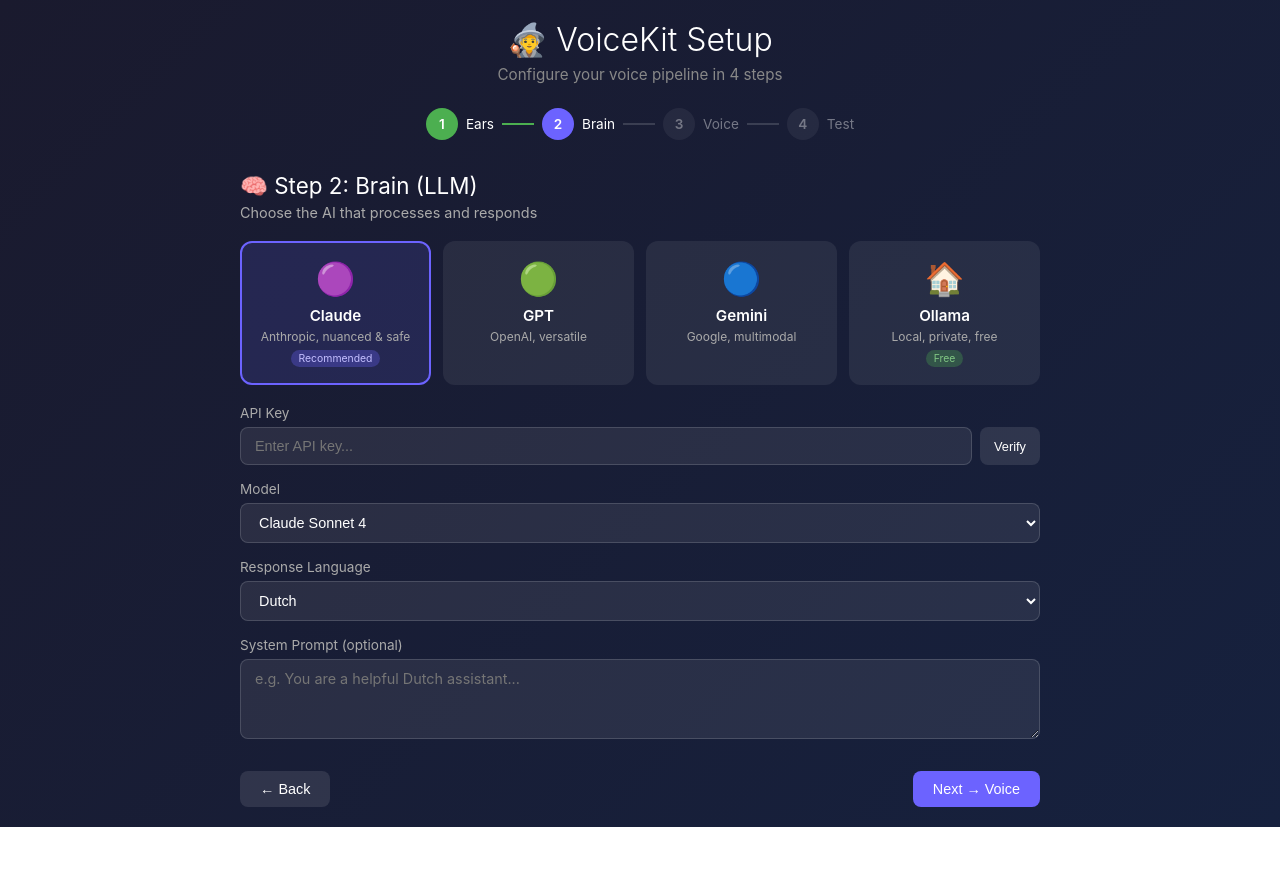
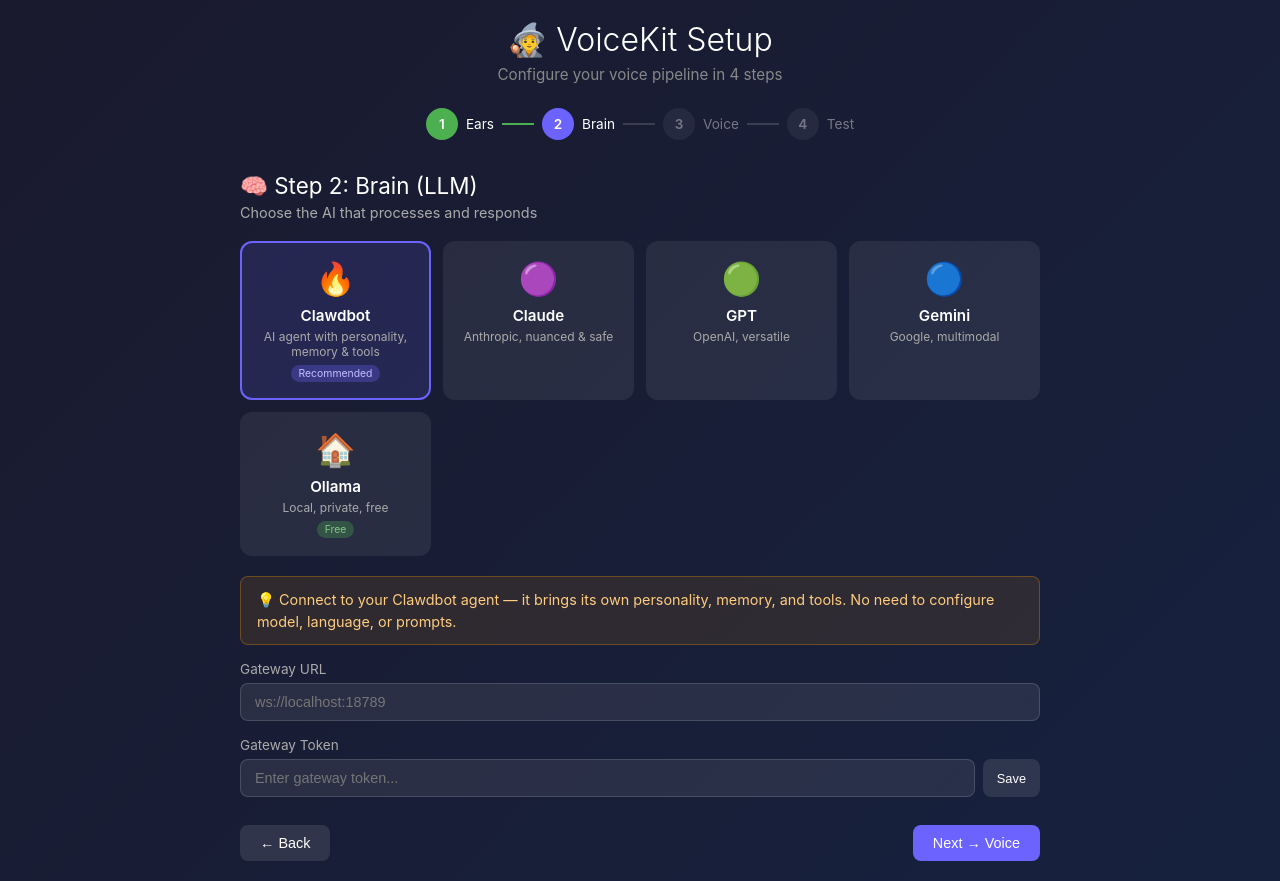
Before and after one commit to ryuforthepeople/voice, a website: page packages/wizard/public/index.html in a window 1280 px wide. Both pictures are taken after a click on the button "Next → Brain". Before the commit the page ends 827 px from the top, so only its background shows below. Drawn offline with Linux system fonts and the light colour scheme.

Commit message:
feat: add Clawdbot as primary Brain option in wizard

```diff
--- a/packages/wizard/public/index.html
+++ b/packages/wizard/public/index.html
@@ -90,11 +90,16 @@
     <p class="panel-desc">Choose the AI that processes and responds</p>
 
     <div class="cards" id="llm-cards">
-      <div class="card selected" data-provider="claude">
+      <div class="card" data-provider="clawdbot">
+        <div class="card-icon">🔥</div>
+        <div class="card-name">Clawdbot</div>
+        <div class="card-meta">AI agent with personality, memory & tools</div>
+        <div class="card-badge">Recommended</div>
+      </div>
+      <div class="card" data-provider="claude">
         <div class="card-icon">🟣</div>
         <div class="card-name">Claude</div>
         <div class="card-meta">Anthropic, nuanced & safe</div>
-        <div class="card-badge">Recommended</div>
       </div>
       <div class="card" data-provider="gpt">
         <div class="card-icon">🟢</div>
@@ -115,6 +120,23 @@
     </div>
 
     <div id="llm-config">
+      <div id="llm-clawdbot-fields" style="display:none">
+        <div class="clawdbot-info">
+          💡 Connect to your Clawdbot agent — it brings its own personality, memory, and tools. No need to configure model, language, or prompts.
+        </div>
+        <div class="field">
+          <label>Gateway URL</label>
+          <input type="text" id="clawdbot-url" placeholder="ws://localhost:18789">
+        </div>
+        <div class="field">
+          <label>Gateway Token</label>
+          <div class="field-row">
+            <input type="password" id="clawdbot-token" placeholder="Enter gateway token...">
+            <button class="btn btn-secondary btn-sm" onclick="verifyKey('llm')">Save</button>
+          </div>
+          <div class="verify-status" id="clawdbot-verify"></div>
+        </div>
+      </div>
       <div class="field" id="llm-key-field">
         <label>API Key</label>
         <div class="field-row">
@@ -123,11 +145,11 @@
         </div>
         <div class="verify-status" id="llm-verify"></div>
       </div>
-      <div class="field">
+      <div class="field" id="llm-model-field">
         <label>Model</label>
         <select id="llm-model"></select>
       </div>
-      <div class="field">
+      <div class="field" id="llm-lang-field">
         <label>Response Language</label>
         <select id="llm-lang">
           <option value="nl-NL">Dutch</option>
@@ -136,7 +158,7 @@
           <option value="fr-FR">French</option>
         </select>
       </div>
-      <div class="field">
+      <div class="field" id="llm-prompt-field">
         <label>System Prompt (optional)</label>
         <textarea id="llm-prompt" placeholder="e.g. You are a helpful Dutch assistant..."></textarea>
       </div>
--- a/packages/wizard/public/wizard.css
+++ b/packages/wizard/public/wizard.css
@@ -251,3 +251,14 @@
   .nav-row { flex-direction: column-reverse; }
   .nav-row .btn { width: 100%; text-align: center; }
 }
+
+.clawdbot-info {
+  background: rgba(255, 152, 0, 0.1);
+  border: 1px solid rgba(255, 152, 0, 0.3);
+  border-radius: 8px;
+  padding: 12px 16px;
+  margin-bottom: 16px;
+  font-size: 0.9rem;
+  line-height: 1.5;
+  color: #ffcc80;
+}
--- a/packages/wizard/public/wizard.js
+++ b/packages/wizard/public/wizard.js
@@ -2,13 +2,14 @@
 let currentStep = 0;
 const state = {
   stt: { provider: 'deepgram', language: 'multi', model: 'nova-2' },
-  llm: { provider: 'claude', model: 'claude-sonnet-4-20250514', language: 'nl-NL', systemPrompt: '' },
+  llm: { provider: 'clawdbot', model: '', language: 'nl-NL', systemPrompt: '' },
   tts: { enabled: true, provider: 'edge', voice: 'nl-NL-MaartenNeural', speed: 1.0 },
 };
 const keys = {};
 
 // LLM models per provider
 const LLM_MODELS = {
+  clawdbot: [], // No model selection — uses the agent's configured model
   claude: [
     { id: 'claude-sonnet-4-20250514', name: 'Claude Sonnet 4' },
     { id: 'claude-3-5-haiku-20241022', name: 'Claude 3.5 Haiku' },
@@ -30,6 +31,7 @@
 // Verify key provider mapping
 const VERIFY_MAP = {
   deepgram: 'deepgram',
+  clawdbot: 'clawdbot',
   claude: 'anthropic',
   gpt: 'openai',
   elevenlabs: 'elevenlabs',
@@ -39,7 +41,7 @@
 // Cost estimates per minute (USD)
 const COSTS = {
   stt: { deepgram: 0.0043, google: 0.006, azure: 0.006, whisper: 0 },
-  llm: { claude: 0.01, gpt: 0.01, gemini: 0.005, ollama: 0 },
+  llm: { clawdbot: 0, claude: 0.01, gpt: 0.01, gemini: 0.005, ollama: 0 },
   tts: { edge: 0, elevenlabs: 0.003, 'openai-tts': 0.002 },
 };
 
@@ -104,9 +106,15 @@
   }
   sel.onchange = () => { state.llm.model = sel.value; };
 
-  // Show/hide key field for local providers
-  const needsKey = state.llm.provider !== 'ollama';
-  document.getElementById('llm-key-field').style.display = needsKey ? '' : 'none';
+  const isClawdbot = state.llm.provider === 'clawdbot';
+  const isLocal = state.llm.provider === 'ollama';
+
+  // Show/hide fields based on provider
+  document.getElementById('llm-key-field').style.display = (isClawdbot || isLocal) ? 'none' : '';
+  document.getElementById('llm-clawdbot-fields').style.display = isClawdbot ? '' : 'none';
+  document.getElementById('llm-model-field').style.display = isClawdbot ? 'none' : '';
+  document.getElementById('llm-lang-field').style.display = isClawdbot ? 'none' : '';
+  document.getElementById('llm-prompt-field').style.display = isClawdbot ? 'none' : '';
 }
 updateLLMModels();
 
@@ -201,6 +209,7 @@
   // Anthropic & OpenAI block browser CORS — accept key without live verify
   anthropic: null,
   openai: null,
+  clawdbot: null, // WebSocket — can't verify via HTTP
 };
 
 async function verifyKey(section) {
@@ -213,6 +222,22 @@
     keyStoreName = provider;
   } else if (section === 'llm') {
     provider = state.llm.provider;
+    // Clawdbot has its own fields
+    if (provider === 'clawdbot') {
+      const gwUrl = document.getElementById('clawdbot-url').value.trim();
+      const gwToken = document.getElementById('clawdbot-token').value.trim();
+      const statusEl = document.getElementById('clawdbot-verify');
+      if (!gwUrl || !gwToken) {
+        statusEl.textContent = 'Please fill in both fields';
+        statusEl.className = 'verify-status fail';
+        return;
+      }
+      keys.clawdbotGatewayUrl = gwUrl;
+      keys.clawdbotToken = gwToken;
+      statusEl.textContent = '✅ Saved (connection verified at runtime via WebSocket)';
+      statusEl.className = 'verify-status ok';
+      return;
+    }
     keyInput = document.getElementById('llm-key');
     statusEl = document.getElementById('llm-verify');
     keyStoreName = VERIFY_MAP[provider] || provider;
@@ -277,6 +302,8 @@
 // --- Restore saved keys into inputs ---
 function restoreKeys() {
   if (keys[state.stt.provider]) document.getElementById('stt-key').value = keys[state.stt.provider];
+  if (keys.clawdbotGatewayUrl) document.getElementById('clawdbot-url').value = keys.clawdbotGatewayUrl;
+  if (keys.clawdbotToken) document.getElementById('clawdbot-token').value = keys.clawdbotToken;
   const llmKeyName = VERIFY_MAP[state.llm.provider] || state.llm.provider;
   if (keys[llmKeyName]) document.getElementById('llm-key').value = keys[llmKeyName];
   const ttsKeyName = state.tts.provider === 'openai-tts' ? 'openai' : state.tts.provider;
@@ -302,9 +329,9 @@
 function updateSummary() {
   document.getElementById('sum-stt-provider').textContent = state.stt.provider;
   document.getElementById('sum-stt-lang').textContent = document.getElementById('stt-lang').selectedOptions[0].text;
-  document.getElementById('sum-llm-provider').textContent = state.llm.provider;
-  document.getElementById('sum-llm-model').textContent = state.llm.model;
-  document.getElementById('sum-llm-lang').textContent = document.getElementById('llm-lang').selectedOptions[0].text;
+  document.getElementById('sum-llm-provider').textContent = state.llm.provider === 'clawdbot' ? 'Clawdbot Agent' : state.llm.provider;
+  document.getElementById('sum-llm-model').textContent = state.llm.provider === 'clawdbot' ? 'Agent-configured' : state.llm.model;
+  document.getElementById('sum-llm-lang').textContent = state.llm.provider === 'clawdbot' ? 'Agent-configured' : document.getElementById('llm-lang').selectedOptions[0].text;
   document.getElementById('sum-tts-enabled').textContent = state.tts.enabled ? 'Yes' : 'No';
   document.getElementById('sum-tts-provider').textContent = state.tts.enabled ? state.tts.provider : '—';
   document.getElementById('sum-tts-voice').textContent = state.tts.enabled ? state.tts.voice : '—';
@@ -322,7 +349,9 @@
 function saveConfig() {
   const config = {
     stt: { provider: state.stt.provider, language: state.stt.language, model: state.stt.provider === 'deepgram' ? 'nova-2' : 'default' },
-    llm: { provider: state.llm.provider, model: state.llm.model, language: state.llm.language, systemPrompt: state.llm.systemPrompt },
+    llm: state.llm.provider === 'clawdbot'
+      ? { provider: 'clawdbot' }
+      : { provider: state.llm.provider, model: state.llm.model, language: state.llm.language, systemPrompt: state.llm.systemPrompt },
     tts: { enabled: state.tts.enabled, provider: state.tts.provider, voice: state.tts.voice, speed: state.tts.speed },
   };
   localStorage.setItem('voicekit_config', JSON.stringify(config));
```
